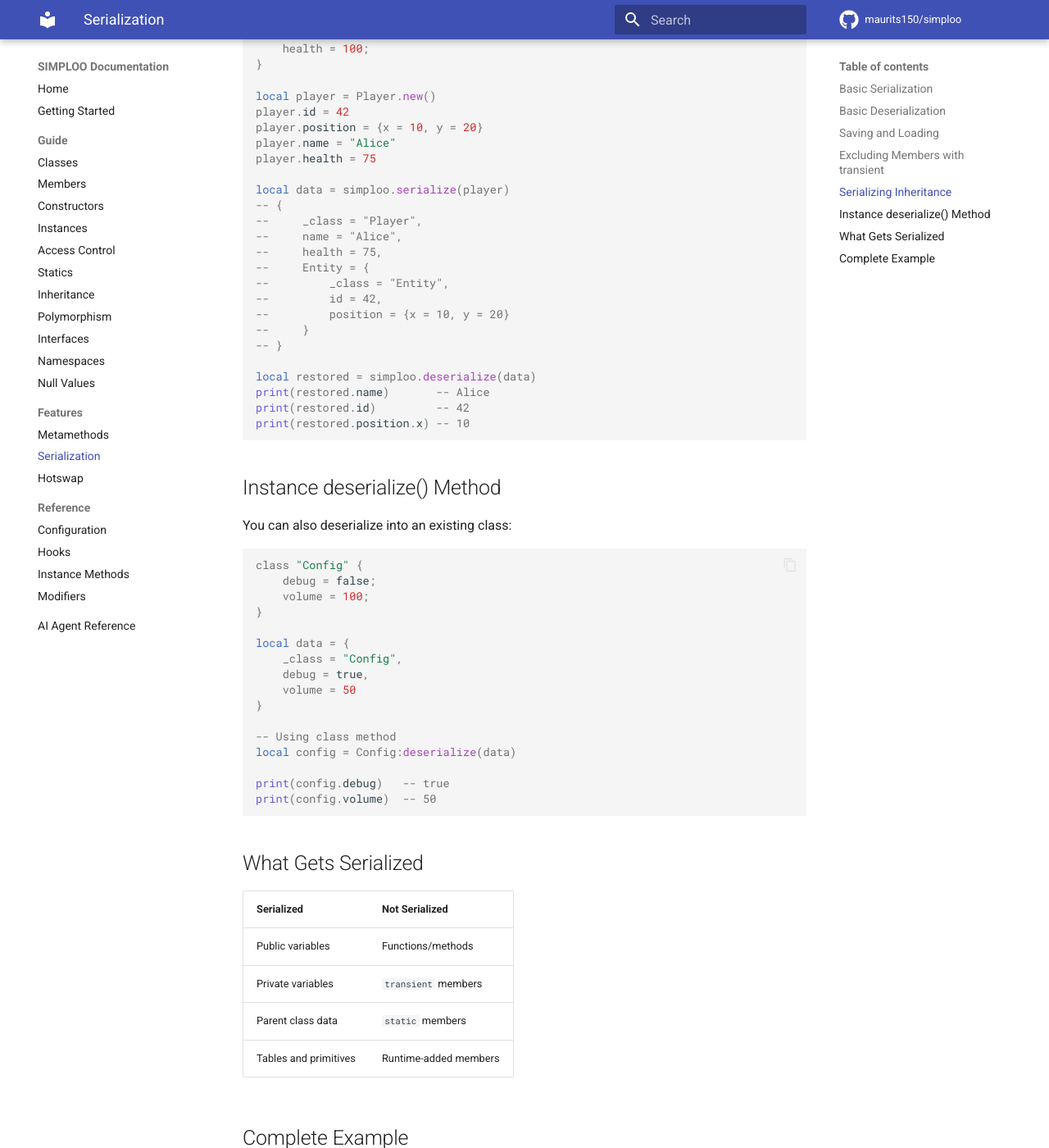
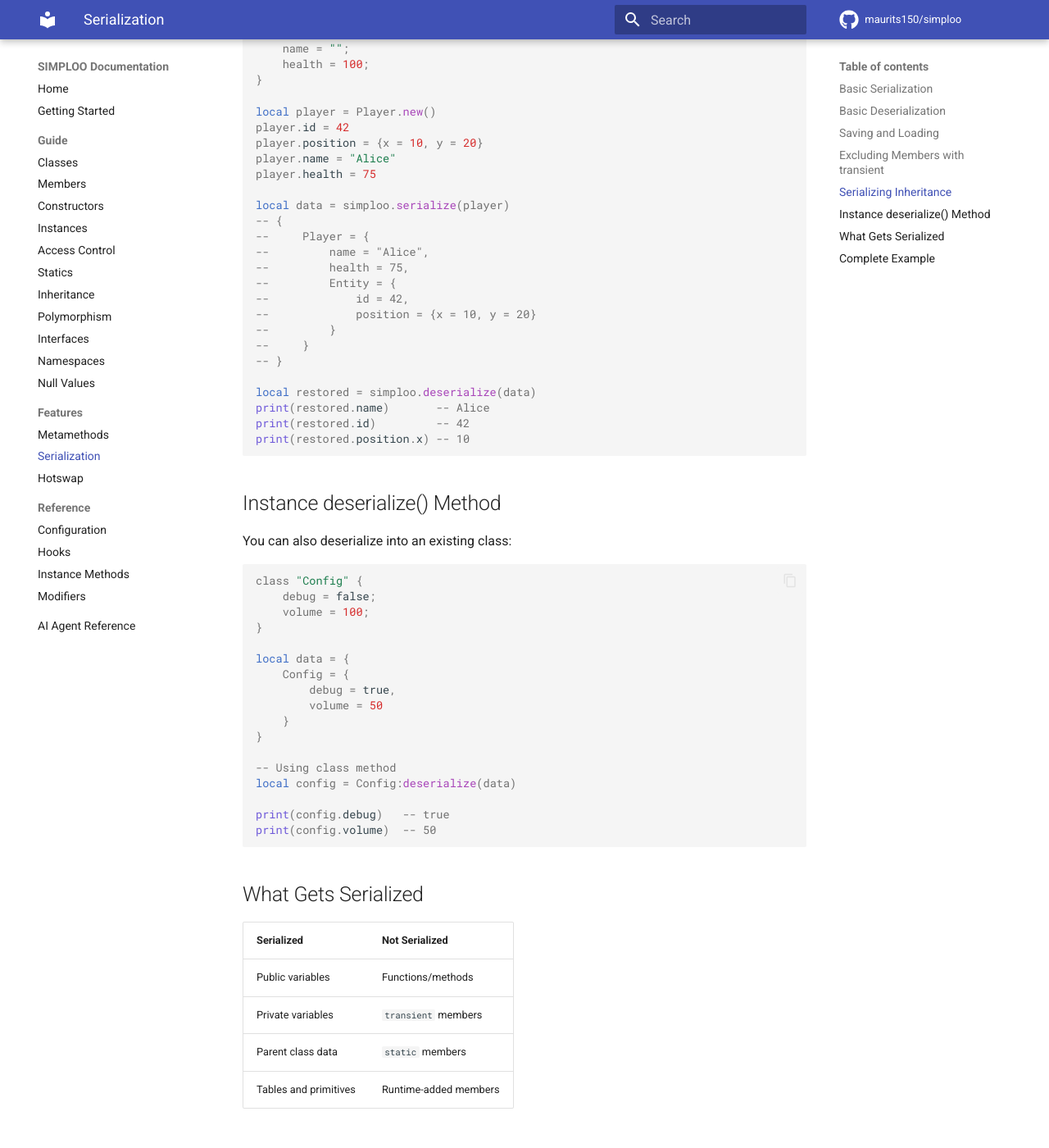
Before and after one commit to maurits150/simploo, an MkDocs documentation site: the page built from docs/features/serialization.md, in a window 1280 px wide and 1400 px high, scrolled down 2342 px. Shown: the whole window at 82% size. Built offline with MkDocs 1.6.1 and Material for MkDocs 9.7.7, drawn with Linux system fonts in a browser that asks for light colours; comment, search, counter and statistics services are not loaded; some of the changed text lies outside the part shown.

Commit message:
Simplify serialization format: use class name as root key
Output is now {ClassName = {members...}} with consistent structure
at all levels. No more _class field needed.

````diff
--- a/docs/features/serialization.md
+++ b/docs/features/serialization.md
@@ -22,10 +22,11 @@ local data = simploo.serialize(player)
 
 -- data is now a plain Lua table:
 -- {
---     _class = "Player",
---     name = "Alice",
---     level = 10,
---     score = 5000
+--     Player = {
+--         name = "Alice",
+--         level = 10,
+--         score = 5000
+--     }
 -- }
 ```
 
@@ -135,13 +136,13 @@ player.health = 75
 
 local data = simploo.serialize(player)
 -- {
---     _class = "Player",
---     name = "Alice",
---     health = 75,
---     Entity = {
---         _class = "Entity",
---         id = 42,
---         position = {x = 10, y = 20}
+--     Player = {
+--         name = "Alice",
+--         health = 75,
+--         Entity = {
+--             id = 42,
+--             position = {x = 10, y = 20}
+--         }
 --     }
 -- }
 
@@ -162,9 +163,10 @@ class "Config" {
 }
 
 local data = {
-    _class = "Config",
-    debug = true,
-    volume = 50
+    Config = {
+        debug = true,
+        volume = 50
+    }
 }
 
 -- Using class method
````
Also changed, not shown: docs/reference/ai-agent.md (+2 -2 lines), 3 other files.
